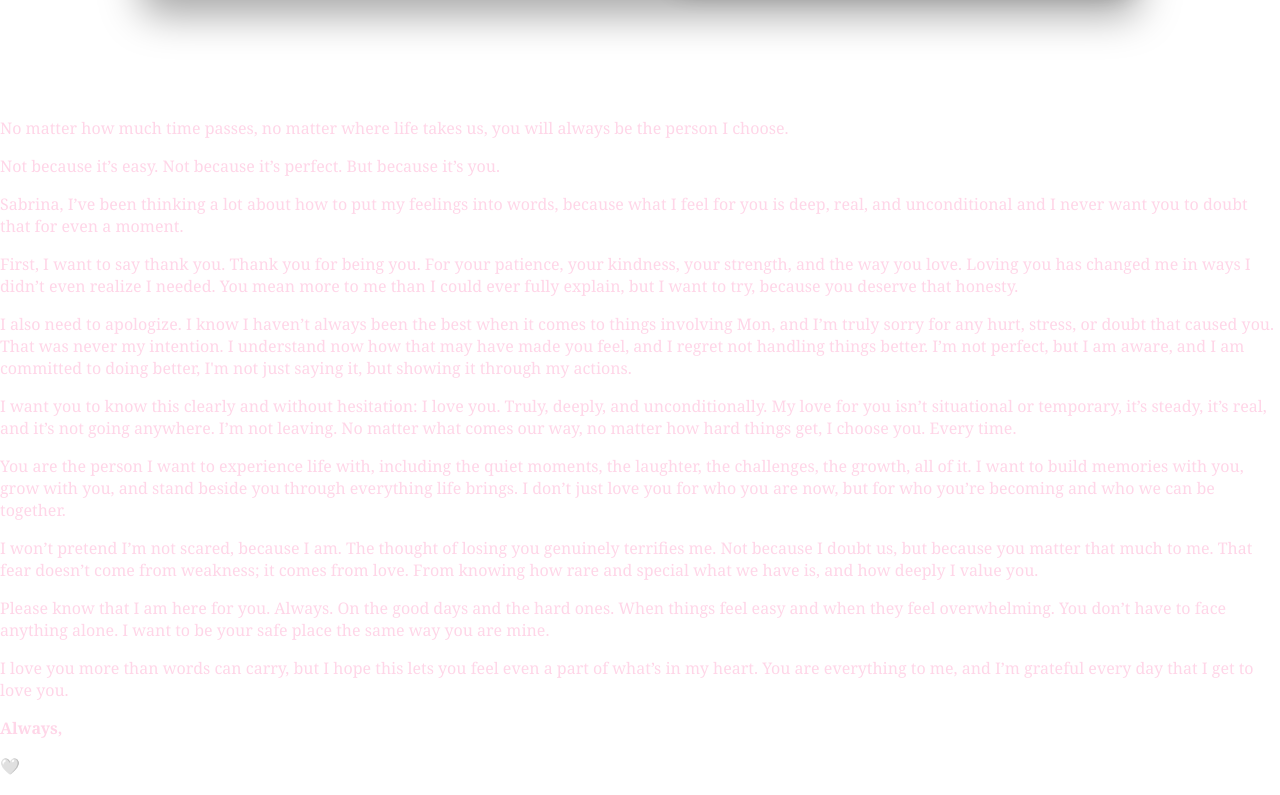
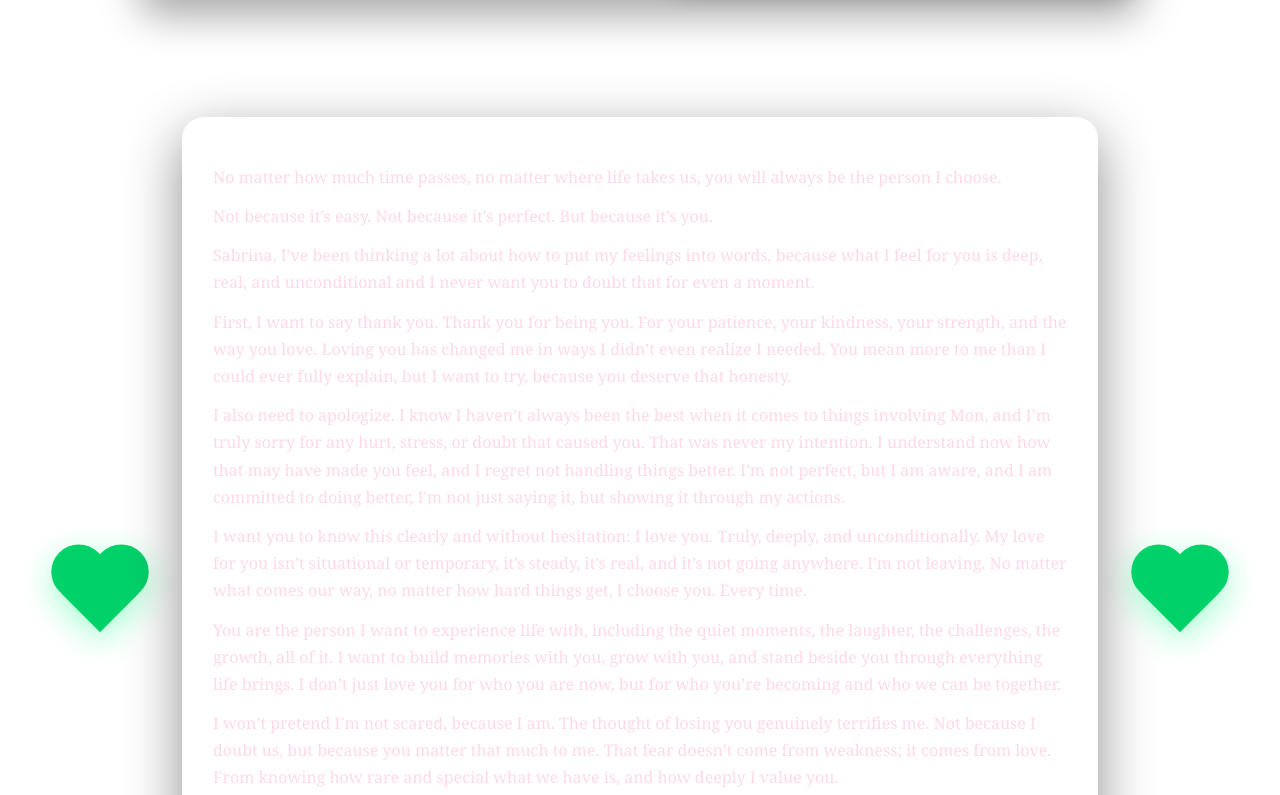
Before and after one commit to SwiftlyEzTTV/It-Will-Always-Be-You, a plain HTML site: page index.html in a window 1280 px wide. Shown: the part 9974-10769 px from the top of the page. Drawn offline with Linux system fonts and the light colour scheme.

Commit message:
Update style.css

```diff
--- a/style.css
+++ b/style.css
@@ -432,3 +432,70 @@ body{
 .lightbox-close:hover {
   background: rgba(255,255,255,0.20);
 }
+
+/* FINAL MESSAGE (glass box + green hearts) */
+.final-message{
+  position: relative;
+  z-index: 20;
+
+  width: min(1200px, 94vw);
+  margin: 90px auto 140px;
+
+  display: grid;
+  grid-template-columns: 120px 1fr 120px;
+  align-items: center;
+  gap: 22px;
+}
+
+.final-card{
+  padding: 34px 30px;
+  border-radius: 22px;
+  text-align: left;
+
+  background: rgba(255,255,255,0.08);
+  border: 1px solid rgba(255,255,255,0.16);
+  box-shadow: 0 18px 55px rgba(0,0,0,0.45);
+
+  backdrop-filter: blur(14px);
+  -webkit-backdrop-filter: blur(14px);
+}
+
+.final-content p{
+  margin: 12px 0;
+  color: rgba(255,214,232,0.92);
+  line-height: 1.7;
+}
+
+/* Green hearts */
+.final-heart{
+  width: 110px;
+  height: 100px;
+  display: block;
+  position: relative;
+  margin: 0 auto;
+
+  filter: drop-shadow(0 10px 16px rgba(0, 255, 120, 0.35));
+}
+
+.final-heart::before,
+.final-heart::after{
+  content: "";
+  position: absolute;
+  width: 55px;
+  height: 85px;
+  background: #00d26a;
+  border-radius: 50px 50px 0 0;
+  top: 0;
+}
+
+.final-heart::before{
+  left: 55px;
+  transform: rotate(-45deg);
+  transform-origin: 0 100%;
+}
+
+.final-heart::after{
+  left: 0;
+  transform: rotate(45deg);
+  transform-origin: 100% 100%;
+}
```
